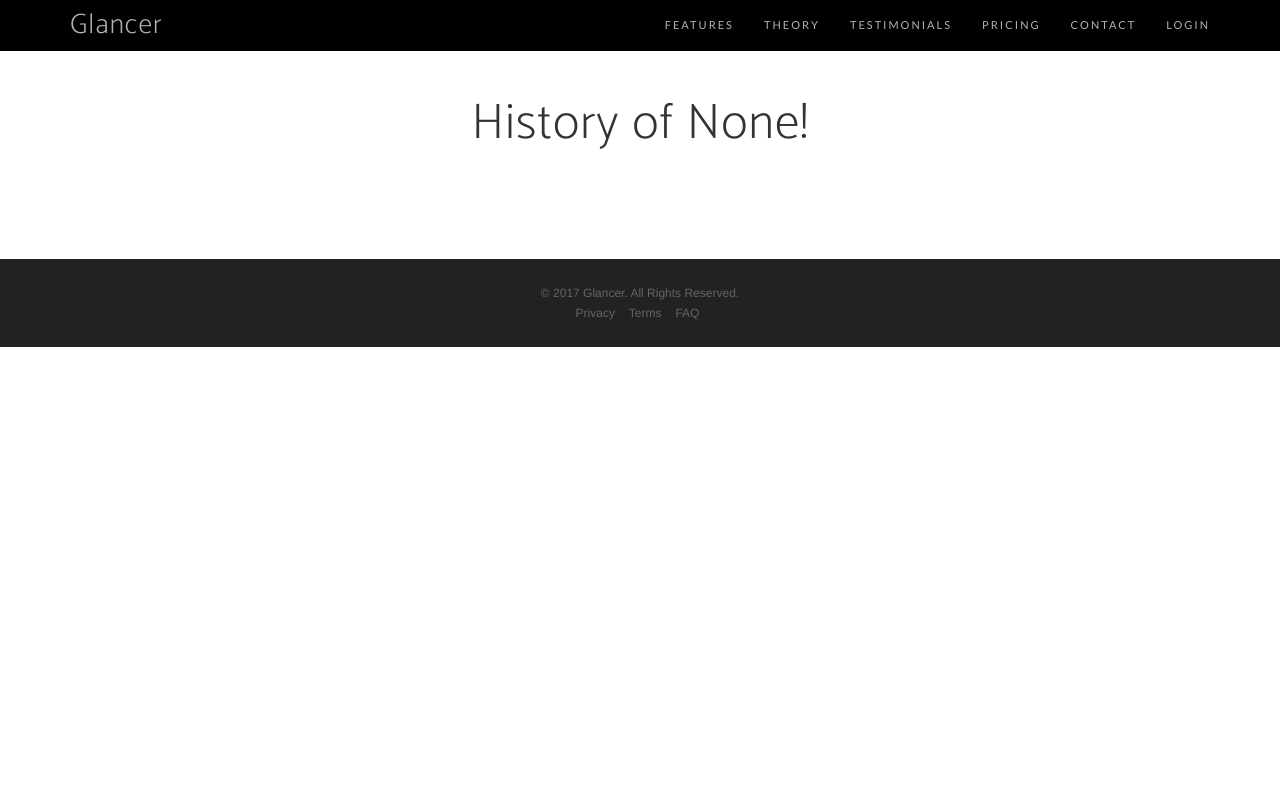
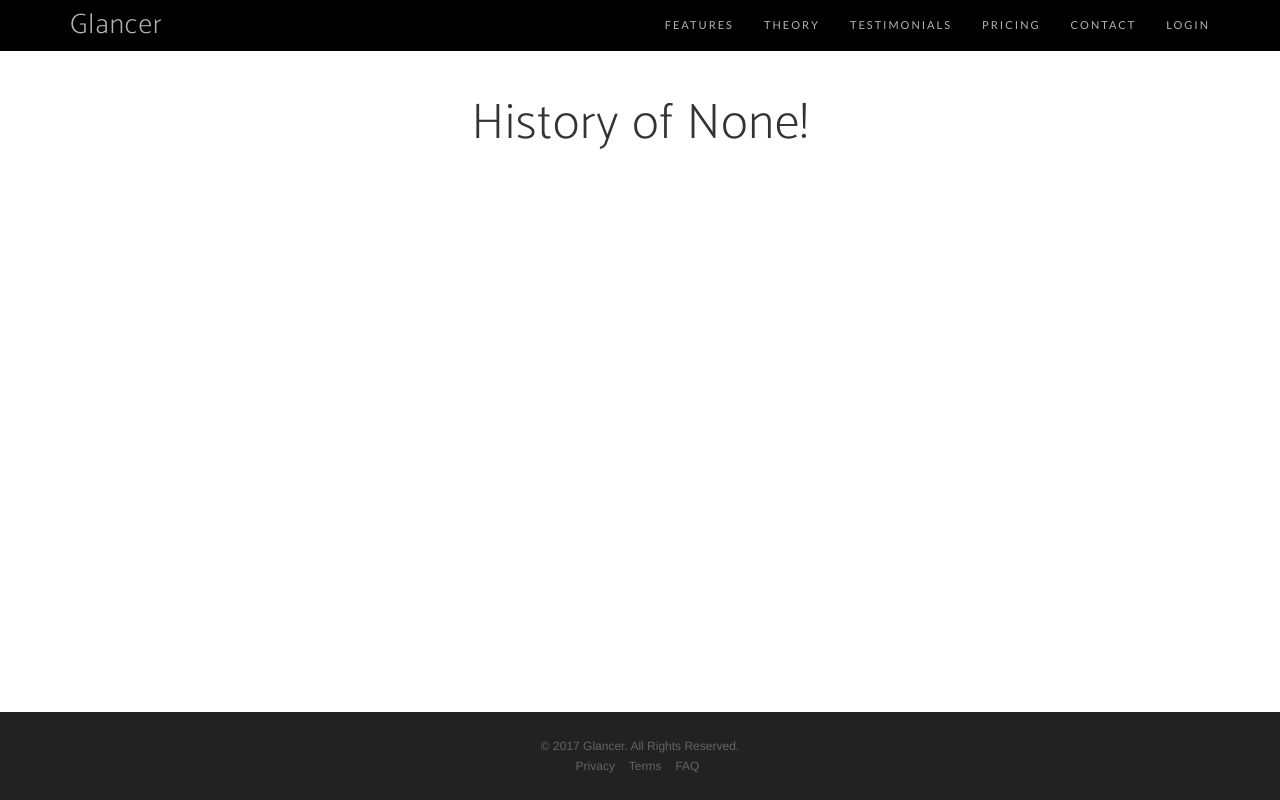
Before and after one commit to NicFindlay/Rewards, a Django app: page /history/ in a window 1280 px wide. Run offline with Django 3.2, Linux system fonts and the light colour scheme; some libraries are stand-ins or nearby versions; some web fonts are replaced.

Commit message:
Footer Stick to the bottom

```diff
--- a/Glancer/static/Glancer/css/custom.css
+++ b/Glancer/static/Glancer/css/custom.css
@@ -13,8 +13,22 @@
     background: #1b6d85;
 }
 
+footer {
+
+    left: 0;
+    bottom: 0;
+    width: 100%;
+    overflow:hidden;
+}
+
+.main-content {
+    min-height: calc(100vh - 88px);
+    /* 80px header + 40px footer = 120px  */
+}
+
 section{
     padding: 50px 0;
+    position: relative;
 }
 
 #main-button{
--- a/Glancer/templates/Glancer/base.html
+++ b/Glancer/templates/Glancer/base.html
@@ -30,6 +30,8 @@
 </head>
 
 <body id="page-top">
+
+<div class="main-content">
 
 <nav id="mainNav" class="navbar navbar-default navbar-fixed-top">
     <div class="container">
@@ -81,6 +83,7 @@
         #content STARTS here
     {% endblock %}
 
+</div>
 
  <footer >
         <div class="container">
```
Also changed, not shown: db.sqlite3.
